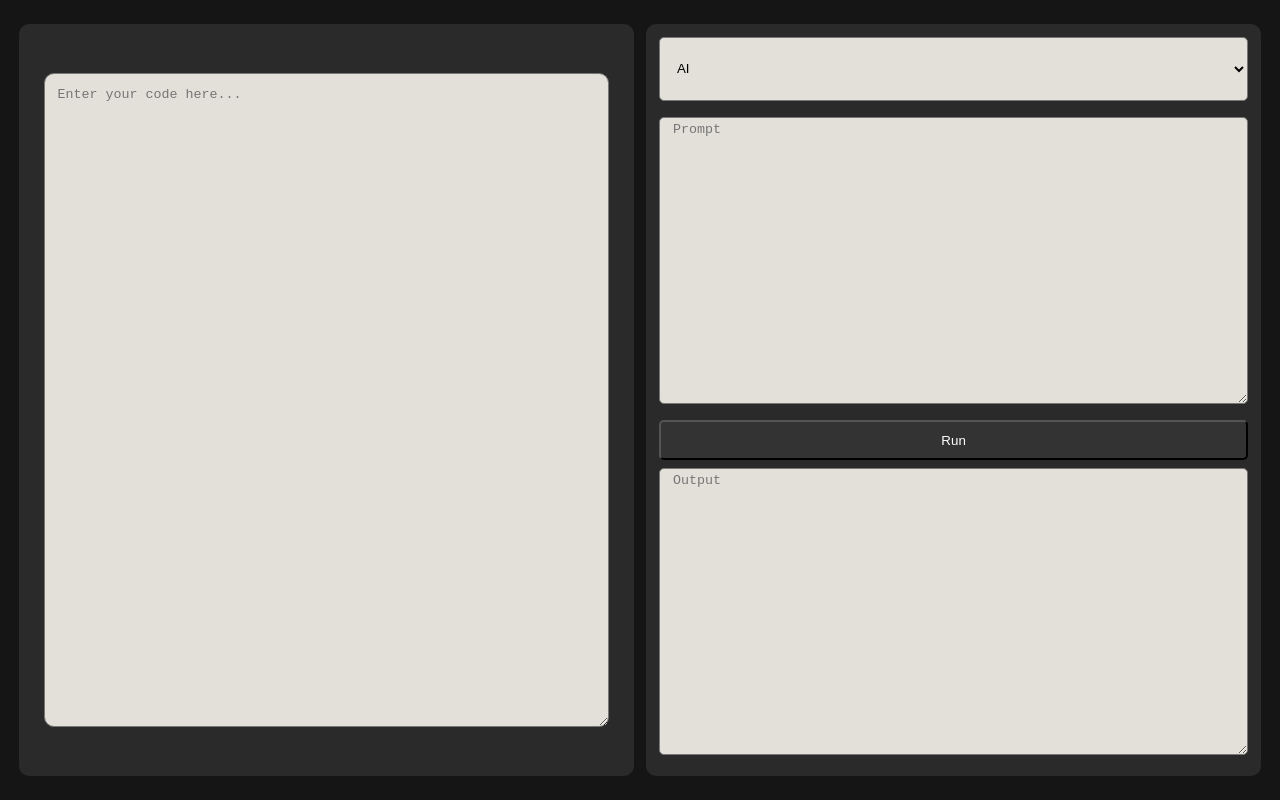
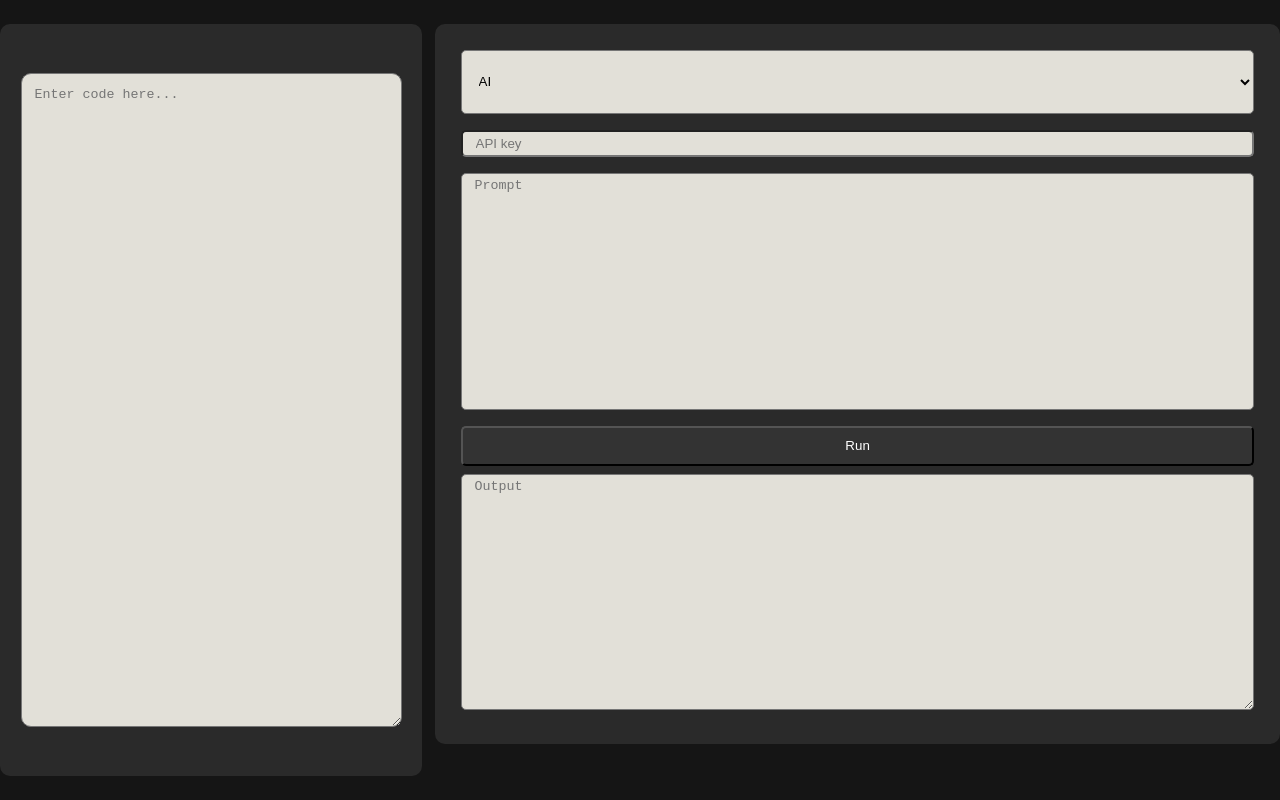
Before and after one commit to aidank1234/Spyglass, a React (Create React App) app: page / in a window 1280 px wide. Built offline with nearby package versions, Linux system fonts and the light colour scheme.

Commit message:
API key field

```diff
--- a/src/App.css
+++ b/src/App.css
@@ -56,6 +56,12 @@ select,
   background-color: #e2e0d8;
 }
 
+.promptInput {
+  vertical-align: top;
+  resize: none;  /* To prevent user from resizing the textarea */
+  overflow-y: auto;  /* To allow scrolling when text overflows */
+}
+
 select {
   height: 8vh;
 }
@@ -82,3 +88,12 @@ select {
 .runButton:hover {
   background-color: #555;
 }
+
+.apiKeyInput {
+  width: 100%;
+  border-radius: 5px;
+  padding: 0.5vh 1vw;
+  margin-top: 1vh;
+  margin-bottom: 1vh;
+  background-color: #e2e0d8;
+}
--- a/src/App.js
+++ b/src/App.js
@@ -1,19 +1,31 @@
-import React from 'react';
+import React, { useState } from 'react';
 import './App.css';
 
 function App() {
+  const [selectedValue, setSelectedValue] = useState("AI");
+
+  const handleSelectChange = (event) => {
+    setSelectedValue(event.target.value);
+  };
+
   return (
     <div className="mainContainer">
       <div className='horizontalPart'>
-        <textarea placeholder="Enter your code here..." className="codeEntry"></textarea>
+        <textarea className='codeEntry' placeholder='Enter code here...'></textarea>
       </div>
-      <div className='horizontalPart'>
-        <select defaultValue="AI">
+
+      <div className='horizontalPart verticallyCentered'>
+        <select value={selectedValue} onChange={handleSelectChange}>
           <option value="AI">AI</option>
         </select>
-        <textarea placeholder="Prompt" className="promptInput"></textarea>
+
+        {selectedValue === "AI" && (
+          <input type="text" className="apiKeyInput" placeholder="API key" />
+        )}
+
+        <textarea className="promptInput" placeholder="Prompt"></textarea>
         <button className="runButton">Run</button>
-        <textarea placeholder="Output" className="outputBox"></textarea>
+        <textarea className="outputBox" placeholder="Output"></textarea>
       </div>
     </div>
   );
```
